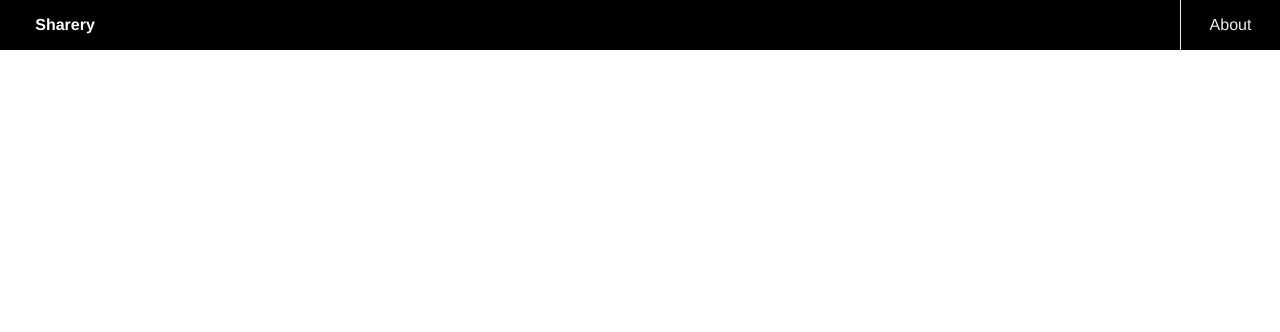
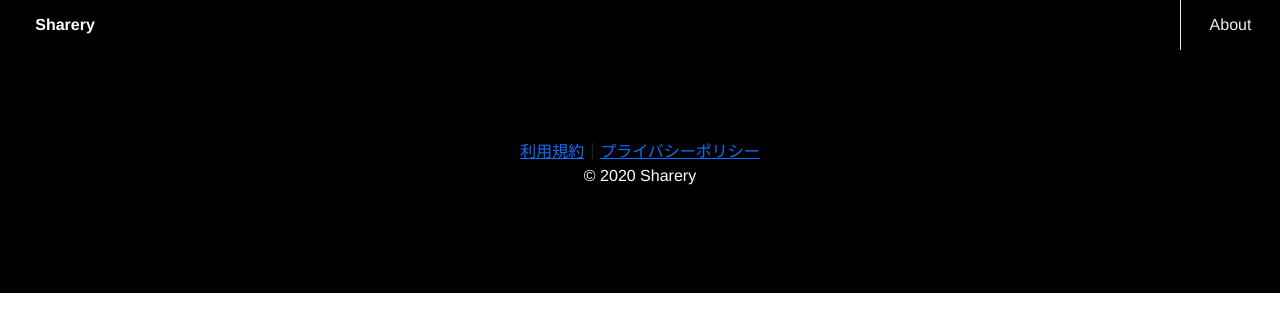
Before and after one commit to tomotakashimizu/sharery-website-vue, a Vue app: page /terms-of-service in a window 1280 px wide. Shown: the top 332 px of the page. Built offline with nearby package versions, Linux system fonts and the light colour scheme.

Commit message:
Footer を作成

```diff
--- a/src/App.vue
+++ b/src/App.vue
@@ -3,15 +3,18 @@
     <NavBar />
     <!-- ページの内容を表示するのは次の <router-view /> というタグ（＝コンポーネント） -->
     <router-view />
+    <Footer />
   </div>
 </template>
 
 <script>
 import NavBar from "@/components/NavBar.vue"
+import Footer from "@/components/Footer.vue"
 
 export default {
   components: {
     NavBar,
+    Footer,
   },
 }
 </script>
--- /dev/null
+++ b/src/components/Footer.vue
@@ -0,0 +1,30 @@
+<template>
+  <div>
+    <footer class="black-section" id="footer">
+      <div class="container-fluid">
+        <router-link to="/terms-of-service">利用規約</router-link>
+        <span>｜</span>
+        <router-link to="/privacy-policy">プライバシーポリシー</router-link>
+        <p class="white-letter">© 2020 Sharery</p>
+      </div>
+    </footer>
+  </div>
+</template>
+
+<script>
+export default {}
+</script>
+
+<style scoped>
+.container-fluid {
+  padding: 7% 15%;
+}
+
+.black-section {
+  background-color: #000;
+}
+
+.white-letter {
+  color: #fff;
+}
+</style>
```
